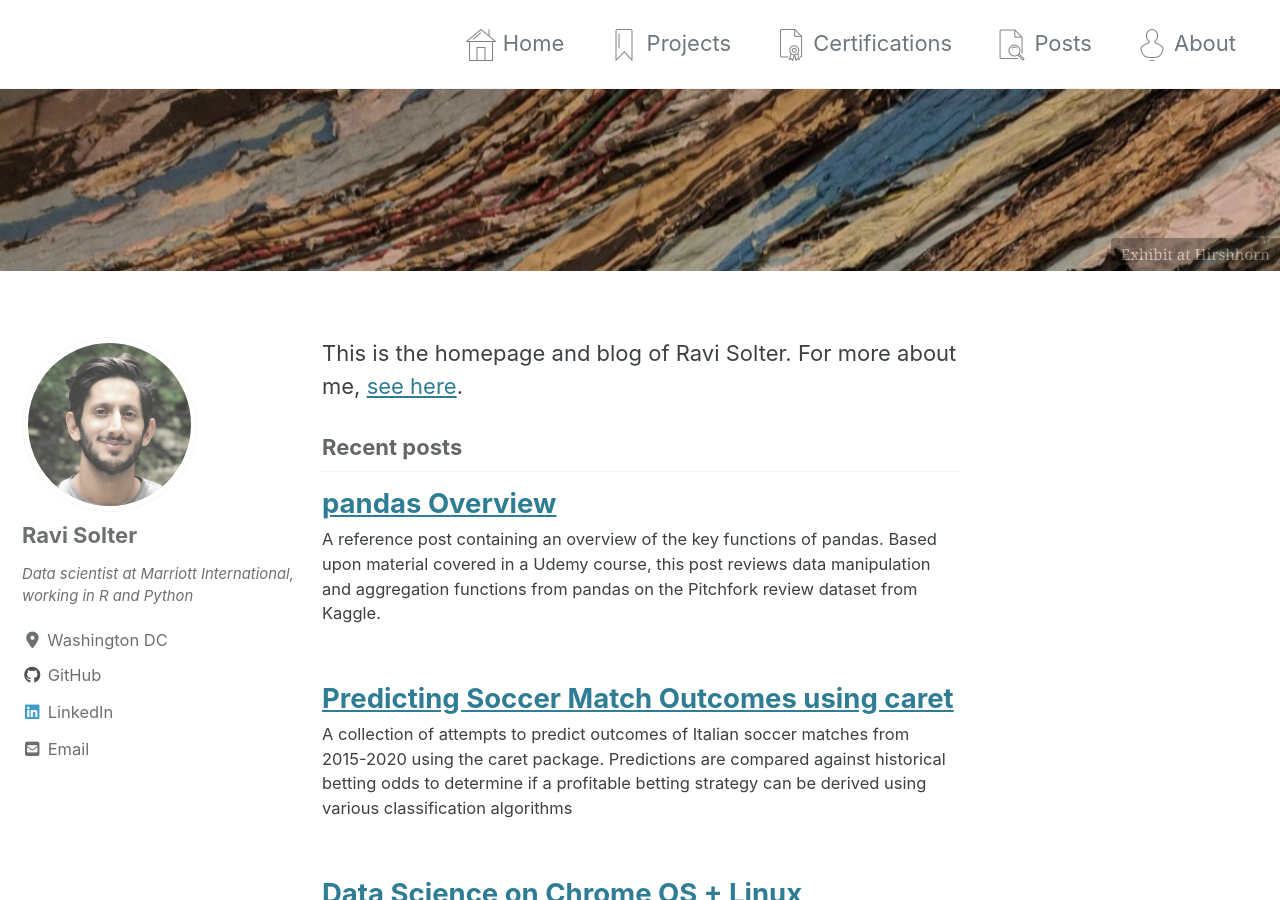
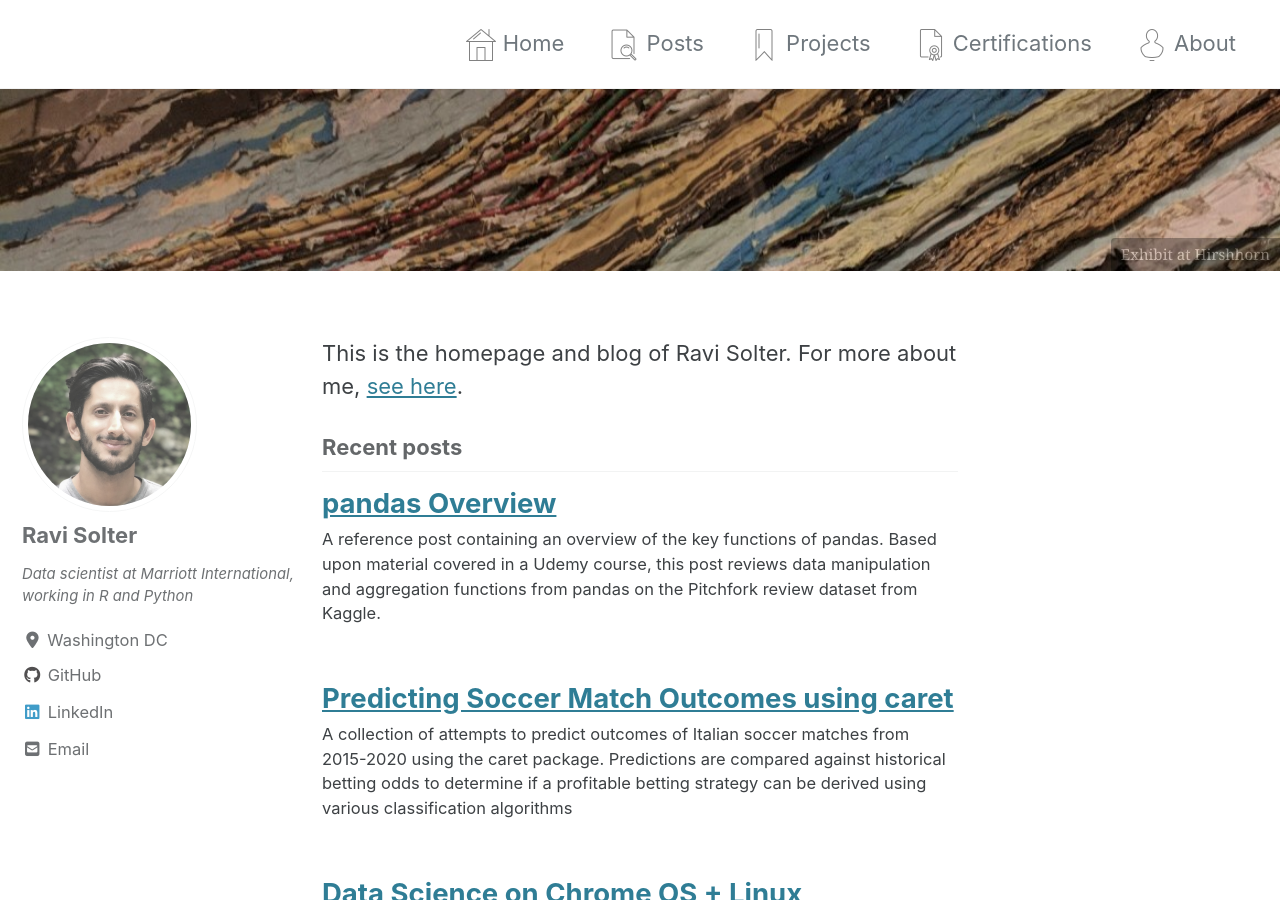
Before and after one commit to rsolter/rsolter.github.io, a Jekyll site: the page built from index.html, in a window 1280 px wide and 900 px high. Built offline with Jekyll 4.4.1, drawn with Linux system fonts in a browser that asks for light colours; cached includes are drawn as plain includes; nearby versions of some CDN libraries; the list of posts is cut into pages by our own code.

Commit message:
re-ordered yaml

```diff
--- a/_data/navigation.yml
+++ b/_data/navigation.yml
@@ -2,12 +2,12 @@
 main:
    - title: <img src="/assets/images/Navigation Images/house.png"> Home
      url: /index.html
+   - title: <img src="/assets/images/Navigation Images/file.png"> Posts
+     url: /year-archive/
    - title: <img src="/assets/images/Navigation Images/bookmark.png"> Projects
      url: /projects/
    - title: <img src="/assets/images/Navigation Images/certificate.png"> Certifications
      url: /certs/
-   - title: <img src="/assets/images/Navigation Images/file.png"> Posts
-     url: /year-archive/
 #   - title: <img src="/assets/images/Navigation Images/file.png"> Archive
 #     url: /categories/
    - title: <img src="/assets/images/Navigation Images/user.png"> About
```
